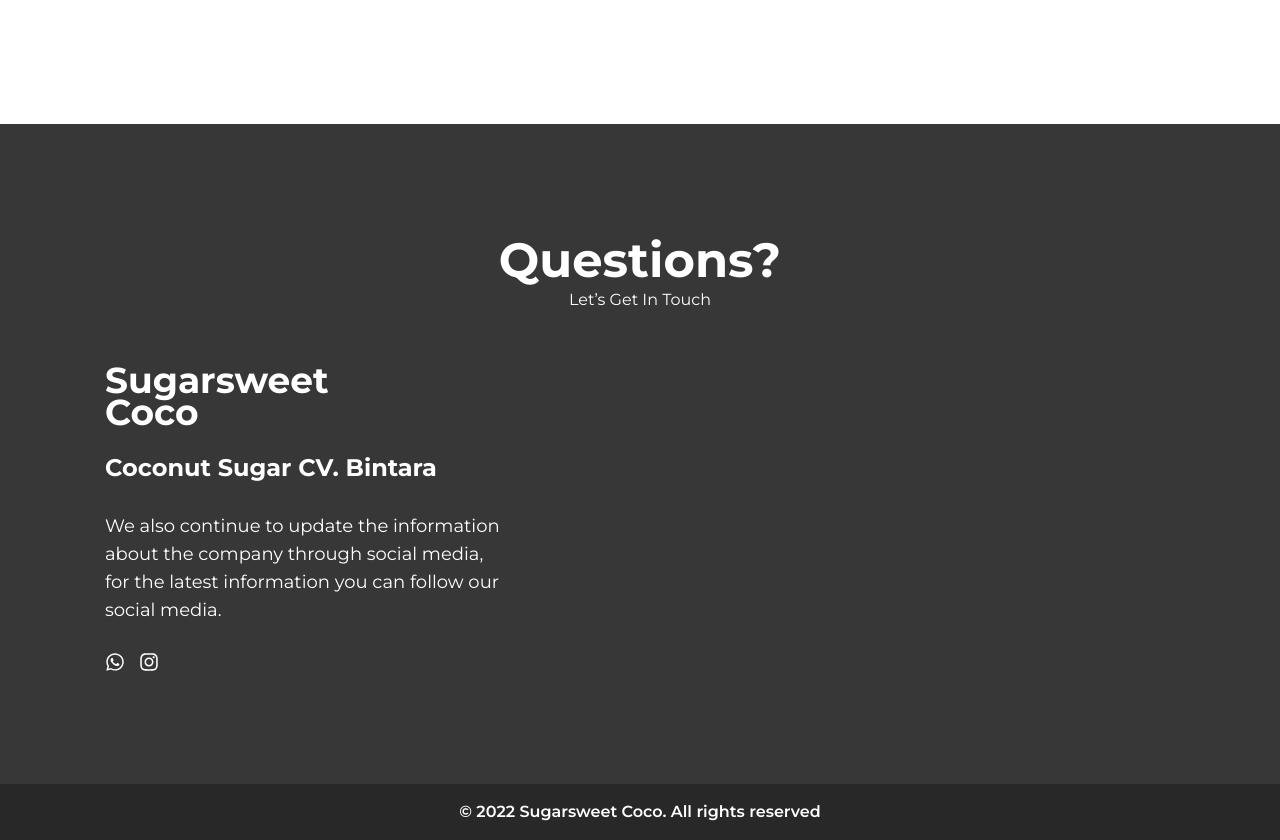
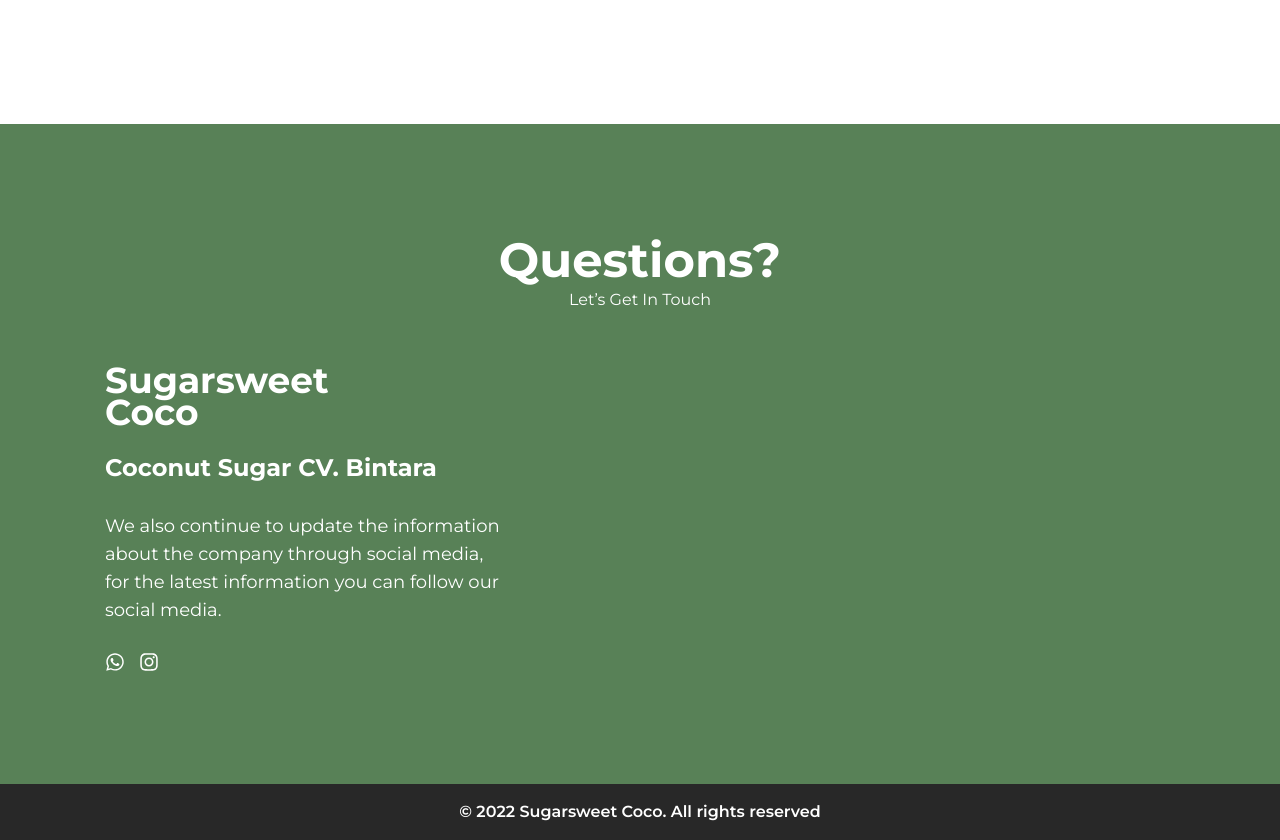
Before and after one commit to ReySuryanom/personal-company, a Next.js app: page / in a window 1280 px wide. Shown: the part 3920-4760 px from the top of the page. Built offline with nearby package versions, Linux system fonts and the light colour scheme.

Commit message:
update footer

```diff
--- a/components/footer.jsx
+++ b/components/footer.jsx
@@ -5,7 +5,7 @@
 
   return (
     <>
-      <footer className="bg-[#373737] px-[105px] py-28 text-white" id="contact">
+      <footer className="bg-primary px-[105px] py-28 text-white" id="contact">
         <h2 className="mb-1 text-5xl font-bold text-center">Questions?</h2>
         <p className="text-center mb-14">Let’s Get In Touch</p>
         <div className="space-y-7">
```
